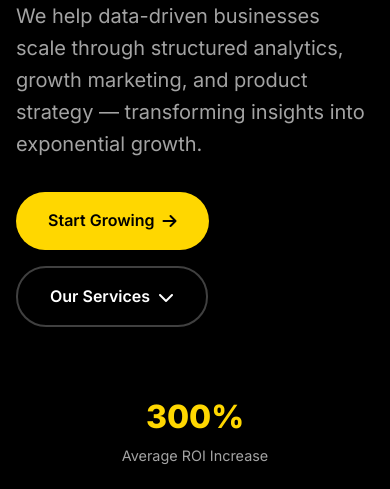
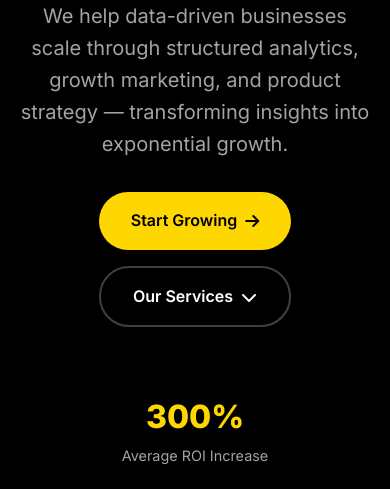
Before and after one commit to Surya-blippi/aggrowth, a plain HTML site: page index.html in a window 390 px wide. Shown: the part 350-839 px from the top of the page. Drawn offline with Linux system fonts and the light colour scheme.

Commit message:
Add files via upload

```diff
--- a/index.html
+++ b/index.html
@@ -142,6 +142,8 @@
         .hero-content {
             max-width: 800px;
             animation: fadeInUp 1s ease-out;
+            text-align: center;
+            margin: 0 auto;
         }
 
         .hero-badge {
@@ -182,6 +184,7 @@
             display: flex;
             gap: 1rem;
             margin-bottom: 4rem;
+            justify-content: center;
         }
 
         .btn-primary {
@@ -563,7 +566,7 @@
 
             .hero-buttons {
                 flex-direction: column;
-                align-items: flex-start;
+                align-items: center;
             }
 
             .hero-stats {
```
